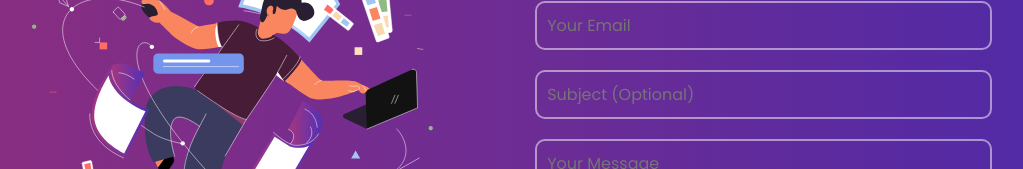
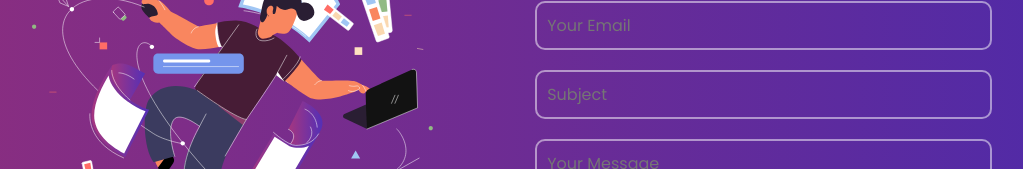
Before and after one commit to ssudharshan-s/PORTPOLIO, a React (Create React App) app: page / in a window 1280 px wide. Shown: the part 3449-3618 px from the top of the page, without its empty margins (128-1151 px from the left). Built offline with nearby package versions, Linux system fonts and the light colour scheme.

Commit message:
Update ContactAss.jsx  with CORS setup

```diff
--- a/src/components/ContactAss.jsx
+++ b/src/components/ContactAss.jsx
@@ -62,7 +62,7 @@ const ContactAss = () => {
                    <form onSubmit={handleSubmit} className="con-form">
                         <input type="text" name="name" placeholder="Your Name" value={formData.name} onChange={handleChange} required />
                         <input type="email" name="email" placeholder="Your Email" value={formData.email} onChange={handleChange} required />
-                        <input type="text" name="subject" placeholder="Subject (Optional)" value={formData.subject} onChange={handleChange} required />
+                        <input type="text" name="subject" placeholder="Subject" value={formData.subject} onChange={handleChange} required />
                         <textarea name="message" placeholder="Your Message" rows="5" value={formData.message} onChange={handleChange} required></textarea>
 
                         {/* Display Feedback message */}
```
